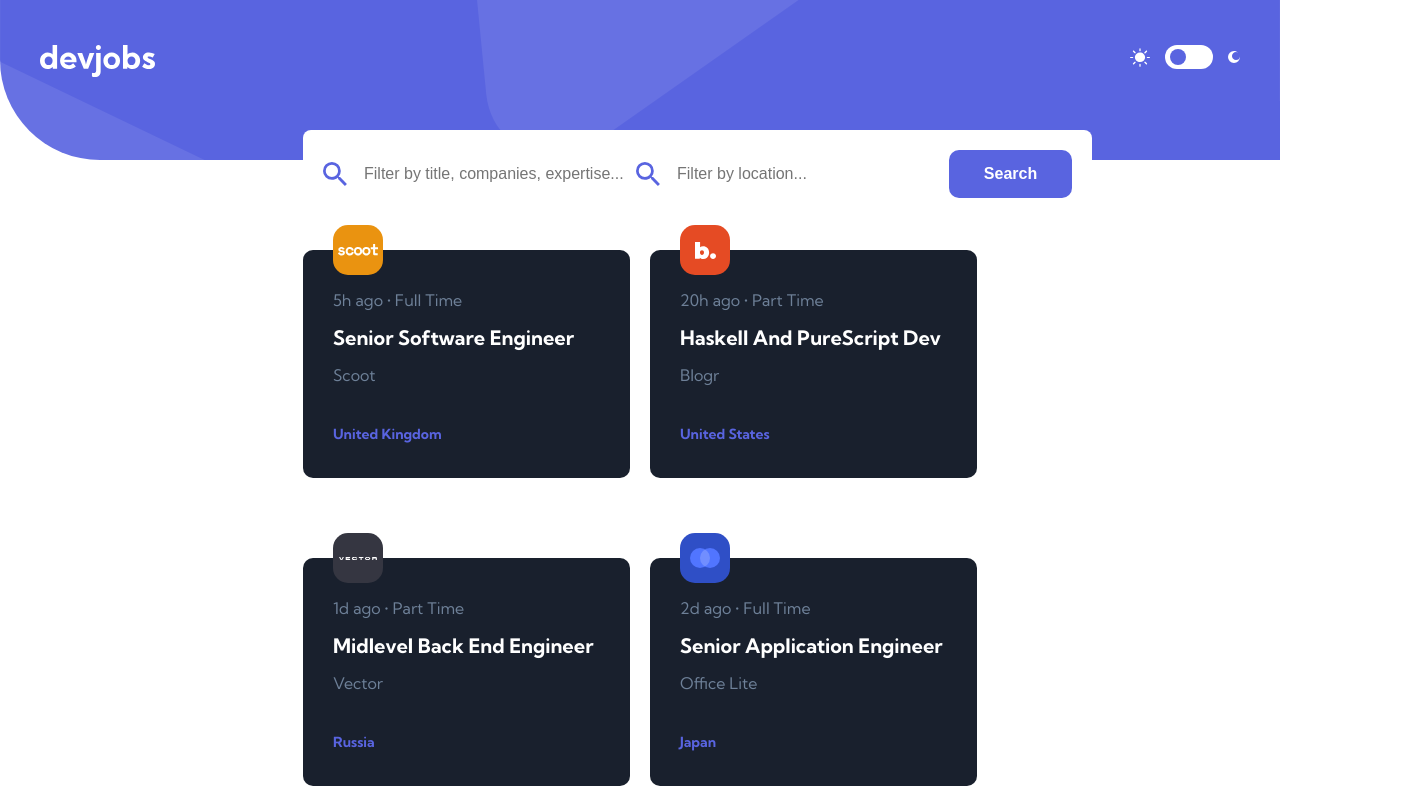
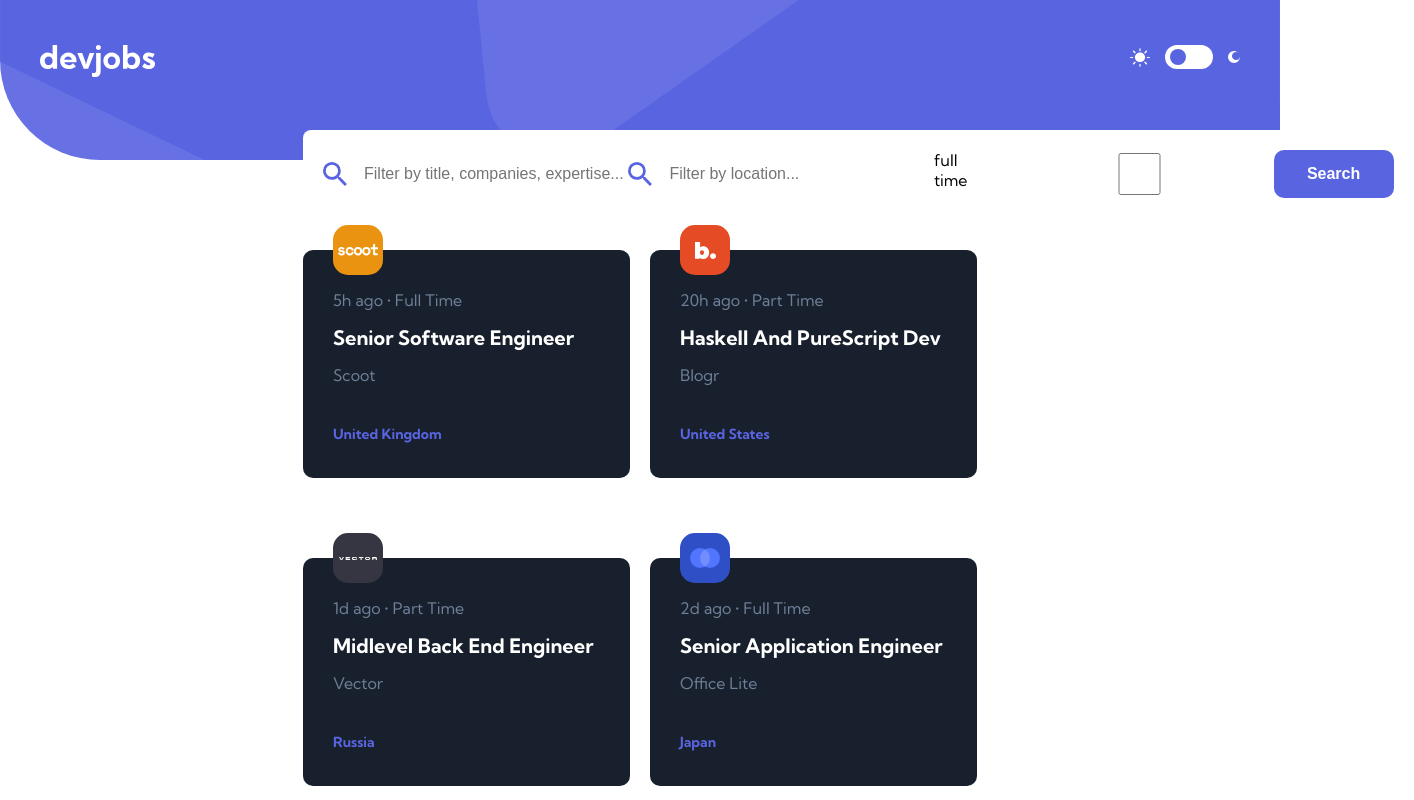
Before and after one commit to JodieAddis/dev-jobs, a React (Vite) app: page / in a window 1280 px wide. Shown: the top 800 px of the page, 1414 px wide, since content can reach past the window. Built offline with nearby package versions, Linux system fonts and the light colour scheme.

Commit message:
triple filter done

```diff
--- a/src/components/DevJob/DevJobCard/index.tsx
+++ b/src/components/DevJob/DevJobCard/index.tsx
@@ -12,26 +12,10 @@ const Component = () => {
 
   const [devJob, setDevJob] = useState(data);
 
-  // const handleSearchSubmit = (searchValue: string) => {
-  //   if (searchValue === "") {
-  //     setJobName(data);
-  //     // Affiche toutes les données si la recherche est vide
-  //   } else {
-  //     const filterByJob = data.filter((item) =>
-  //       item.position.toLowerCase().includes(searchValue.toLowerCase())
-  //     );
-  //     const filterByLocation = data.filter((item) =>
-  //       item.location.toLowerCase().includes(searchValue.toLowerCase())
-  //     );
-  //     // Met à jour jobName avec les données filtrées
-  //     setJobName(filterByJob);
-  //     setLocation(filterByLocation);
-  //   }
-  // };
-
   const handleSearchSubmit = (
     searchPosition: string,
-    searchLocation: string
+    searchLocation: string,
+    searchContract: boolean
   ) => {
     // Filtrer par position
     let filteredData = data.filter((item) =>
@@ -42,6 +26,11 @@ const Component = () => {
       filteredData = filteredData.filter((item) =>
         item.location.toLowerCase().includes(searchLocation.toLowerCase())
       );
+      if (searchContract) {
+        filteredData = filteredData.filter((item) =>
+          item.contract.toLowerCase().includes("full time")
+        );
+      }
     }
     // Mettre à jour jobName avec les données filtrées
     setDevJob(filteredData);
--- a/src/components/Filter/FilterDesktop/index.tsx
+++ b/src/components/Filter/FilterDesktop/index.tsx
@@ -2,7 +2,7 @@ import { ReactNode, useState } from "react";
 import Button from "../../Button";
 
 interface filterProps {
-  onSearch: (position: string, location: string) => void;
+  onSearch: (position: string, location: string, contract: boolean) => void;
   iconSearch: ReactNode;
   iconLocation: ReactNode;
 }
@@ -10,8 +10,9 @@ interface filterProps {
 const Component = ({ onSearch, iconSearch }: filterProps) => {
   const [position, setPosition] = useState<string>("");
   const [location, setLocation] = useState<string>("");
+  const [contract, setContract] = useState<boolean>(false);
   const handleSearchClick = () => {
-    onSearch(position, location);
+    onSearch(position, location, contract);
   };
 
   return (
@@ -30,6 +31,12 @@ const Component = ({ onSearch, iconSearch }: filterProps) => {
         value={location}
         onChange={(e) => setLocation(e.target.value)}
       />
+      <label>full time</label>
+      <input
+        type="checkbox"
+        checked={contract}
+        onChange={(e) => setContract(e.target.checked)}
+      />
       <Button content="search" onclick={handleSearchClick} css="filter_btn" />
     </div>
   );
```
